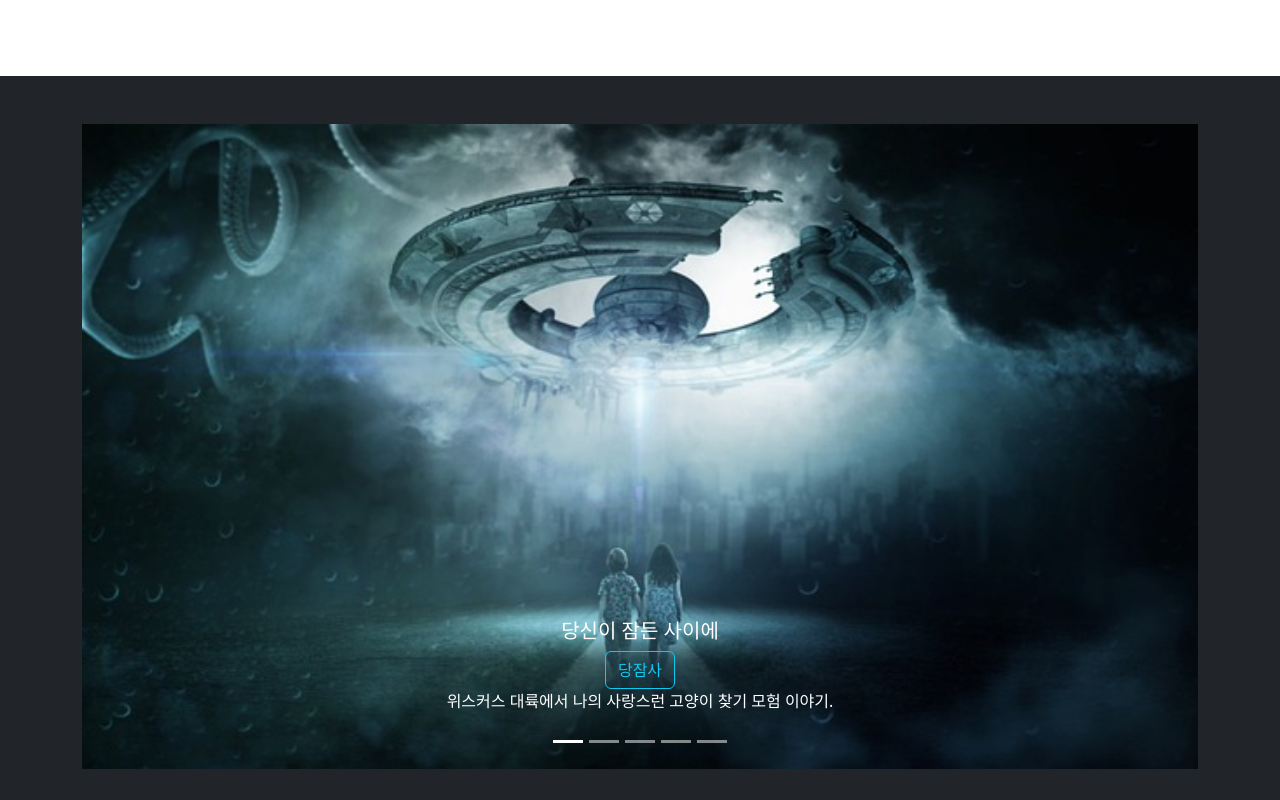
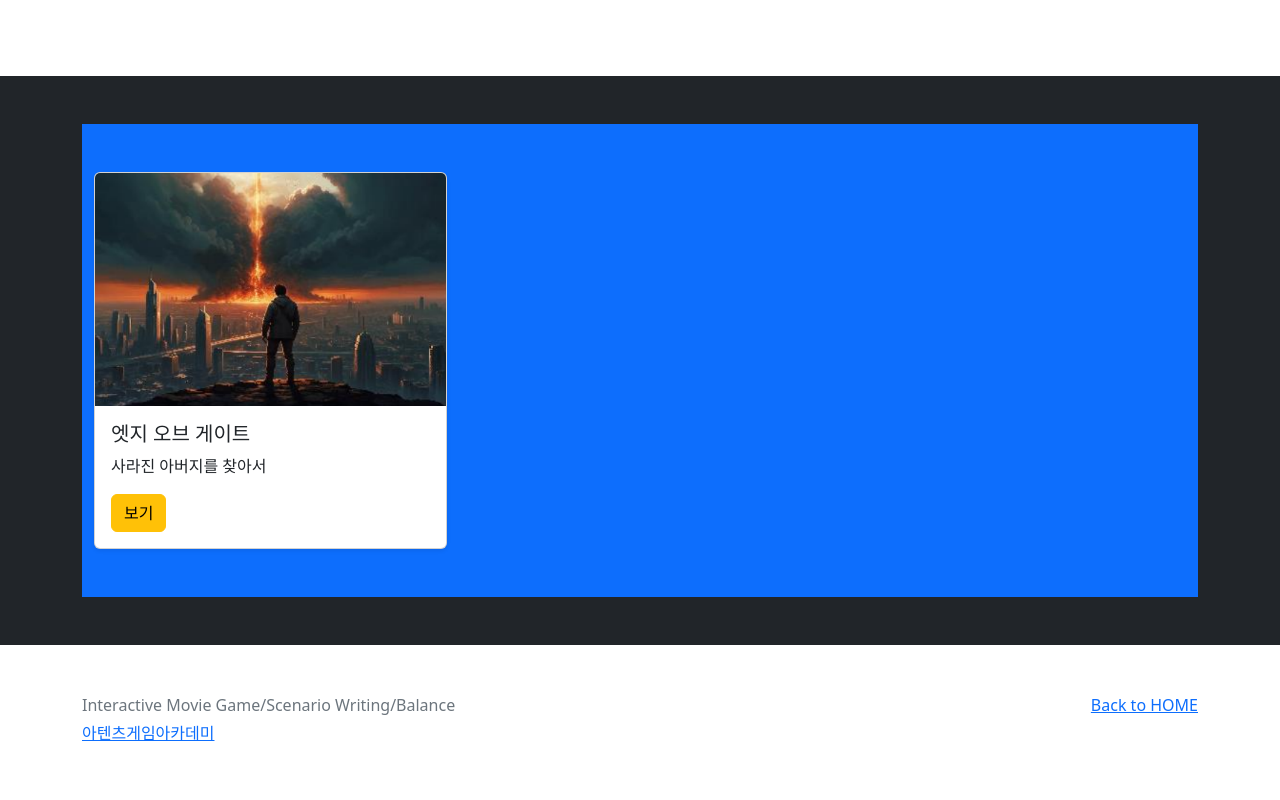
Before and after one commit to YOONNANA/YOON_FIRSTPAGE, a plain HTML site: page pages/mainpage.html in a window 1280 px wide. Shown: the part 440-1240 px from the top of the page. Drawn offline with nearby package versions, Linux system fonts and the light colour scheme; files that its build step writes are made by us from their sources.

Commit message:
Add files via upload

```diff
--- a/pages/mainpage.html
+++ b/pages/mainpage.html
@@ -15,14 +15,14 @@
   <meta property="og:description" content="게임 기획서 아카이빙" />
   <meta property="og:image" content="./images/name_seo.png" />
   <!-- 아텐츠주소 대신 자신의 웹페이지 주소로 바꾸세요 -->
-  <meta property="og:url" content="https://atentsgamedesignsite19.netlify.app" />
+  <meta property="og:url" content="https://yoonjisufirstpage.netlify.app/" />
   <meta property="twitter:card" content="summary" />
   <meta property="twitter:site" content="윤지수 포트폴리오 창고" />
   <meta property="twitter:title" content="Intro" />
   <meta property="twitter:description" content="게임 기획서 아카이빙" />
   <meta property="twitter:image" content="./images/name_seo.png" />
   <!-- 아텐츠주소 대신 자신의 웹페이지 주소로 바꾸세요 -->
-  <meta property="twitter:url" content="https://atentsgamedesignsite19.netlify.app" />
+  <meta property="twitter:url" content="https://yoonjisufirstpage.netlify.app/" />
   <link rel="icon" href="/favicon.ico" />
   <link rel="stylesheet" href="./main.css">
   <!-- <link rel="stylesheet" href="/main.css"> -->
@@ -152,31 +152,23 @@
       <div class="container">
 
           <!-- 캐로셀 테스트 -->
-          <div id="carouselExampleCaptions" class="carousel slide">
-            <div class="carousel-indicators">
-              <button type="button" data-bs-target="#carouselExampleCaptions" data-bs-slide-to="0" class="active" aria-current="true" aria-label="Slide 1"></button>
-              <button type="button" data-bs-target="#carouselExampleCaptions" data-bs-slide-to="1" aria-label="Slide 2"></button>
-              <button type="button" data-bs-target="#carouselExampleCaptions" data-bs-slide-to="2" aria-label="Slide 3"></button>
-              <button type="button" data-bs-target="#carouselExampleCaptions" data-bs-slide-to="3" aria-label="Slide 4"></button>
-              <button type="button" data-bs-target="#carouselExampleCaptions" data-bs-slide-to="4" aria-label="Slide 5"></button>
-            </div>
+
             <div class="carousel-inner">
-              <div class="carousel-item active">
-                <img src="/images/spaceship01.jpg" class="d-block w-100" alt="우주선1">
-                <div class="carousel-caption d-none d-md-block">
-                  <h5>당신이 잠든 사이에</h5>
-                  <a href="/pages/sub01.html" class="btn btn-outline-info">당잠사</a>
-                  <p>위스커스 대륙에서 나의 사랑스런 고양이 찾기 모험 이야기.</p>
+              <div class="album py-5 bg-primary">
+                <div class="container">
+                  <div class="row row-cols-1 row-cols-sm-2 row-cols-md-3 g-3">
+                    <div class="col">
+                      <div class="card shadow-sm" width="100%">
+                        <img src="/images/엣지 오브 게이트 배경화면.PNG" class="card-img-top" alt="">
+                        <div class="card-body">
+                          <h5 class="card-title">엣지 오브 게이트</h5>
+                          <p class="card-text">사라진 아버지를 찾아서</p>
+                          <a href="/pages/page01.html" class="btn btn-warning">보기</a>
+                        </div>
+                      </div>
+                    </div>
+                  </div>
                 </div>
-              </div>
-              <div class="carousel-item">
-                <img src="/images/spaceship02.jpg" class="d-block w-100" alt="우주선2">
-                <div class="carousel-caption d-none d-md-block">
-                  <a href="/pages/sub02.html" class="btn btn-outline-dark">라스트오더</a>
-                  <h5>Ultra JRPG</h5>
-                  <p>귀엽고 깜찍한 우리 어린 아이들의 이야기.</p>
-                </div>
-              </div>
               <div class="carousel-item">
                 <img src="/images/spaceship03.jpg" class="d-block w-100" alt="우주선3">
                 <div class="carousel-caption d-none d-md-block">
```
Also changed, not shown: pages/sub01.html (line endings or trailing spaces), pages/sub02.html (line endings or trailing spaces), pages/sub03.html (line endings or trailing spaces), pages/sub04.html (line endings or trailing spaces).
